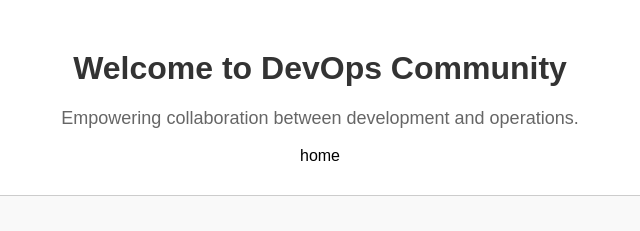
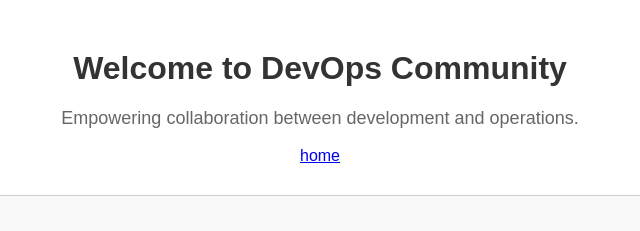
Before and after one commit to sakit333/DevOps_Terra_webapp, a plain HTML site: page index.html in a window 1280 px wide. Shown: the top 231 px of the page, 320-960 px from the left. Drawn offline with Linux system fonts and the light colour scheme.

Commit message:
Update index.html

```diff
--- a/index.html
+++ b/index.html
@@ -32,7 +32,7 @@
 <body>
     <h1>Welcome to DevOps Community</h1>
     <p>Empowering collaboration between development and operations.</p>
-    <a <href="home.html">home</a>
+    <a href="home.html">home</a>
 
     <div class="motivational-thoughts">
         <p>“DevOps is not a goal, but a never-ending process of continual improvement.”</p>
```
